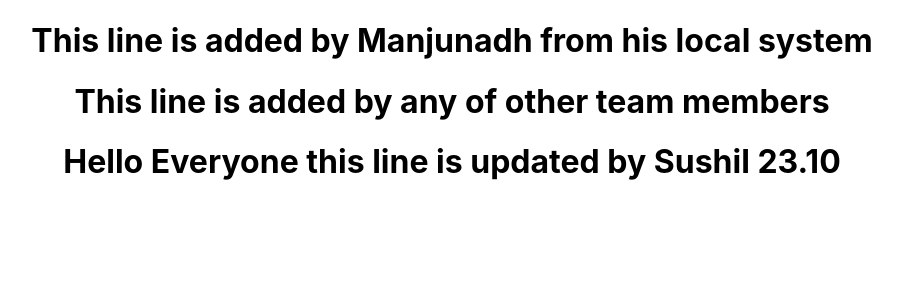
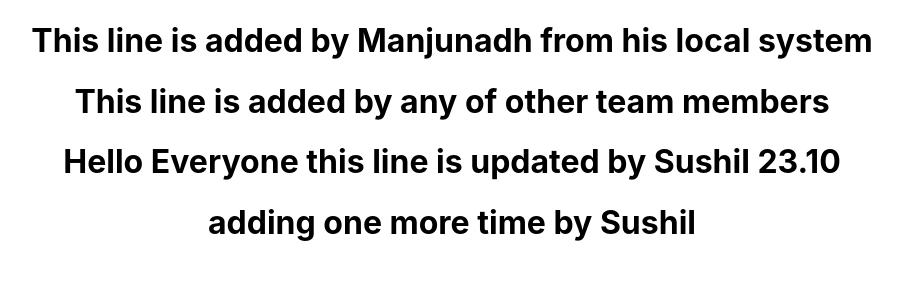
Before and after one commit to manjunadhb/rep2304, a React (Create React App) app: page / in a window 1280 px wide. Shown: the top 300 px of the page, without its empty margins (188-1090 px from the left). Built offline with nearby package versions, Linux system fonts and the light colour scheme.

Commit message:
second commit

```diff
--- a/src/App.js
+++ b/src/App.js
@@ -7,6 +7,7 @@ function App() {
       <h1>This line is added by Manjunadh from his local system</h1>
       <h1>This line is added by any of other team members</h1>
       <h1>Hello Everyone this line is updated by Sushil 23.10</h1>
+      <h1>adding one more time by Sushil</h1>
     </div>
   );
 }
```
